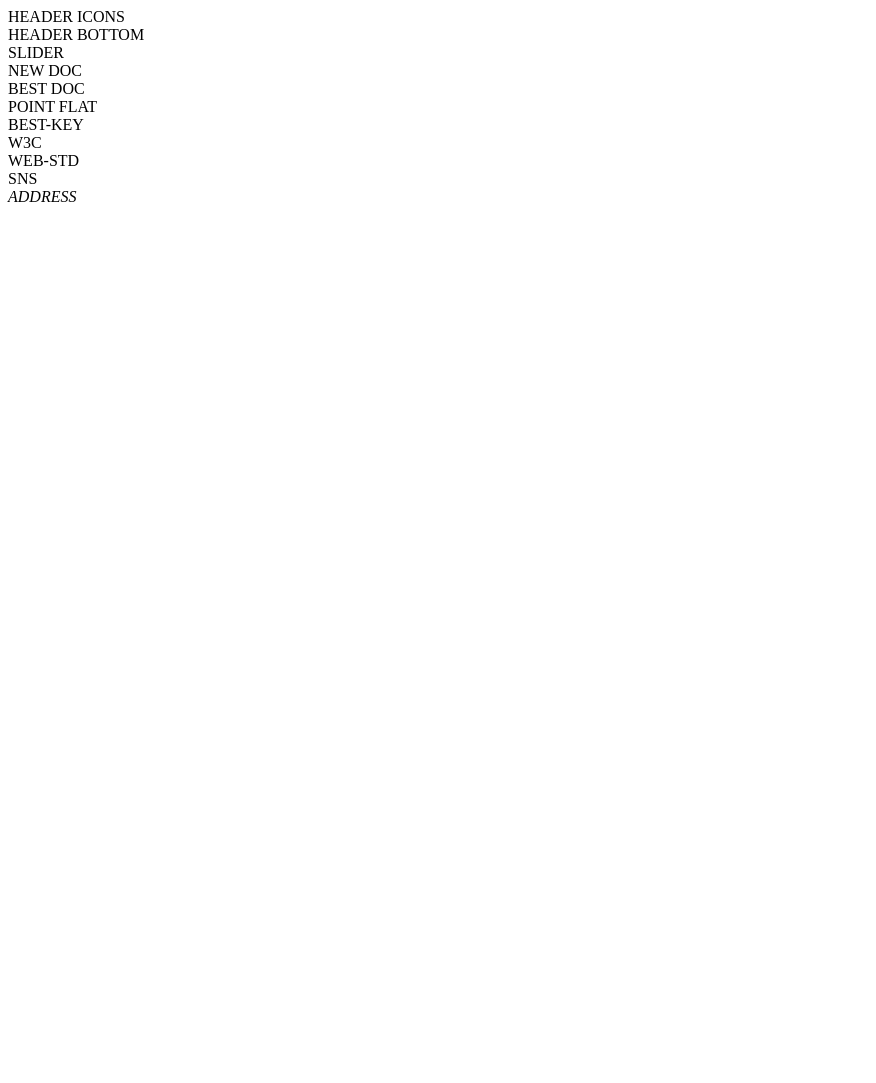
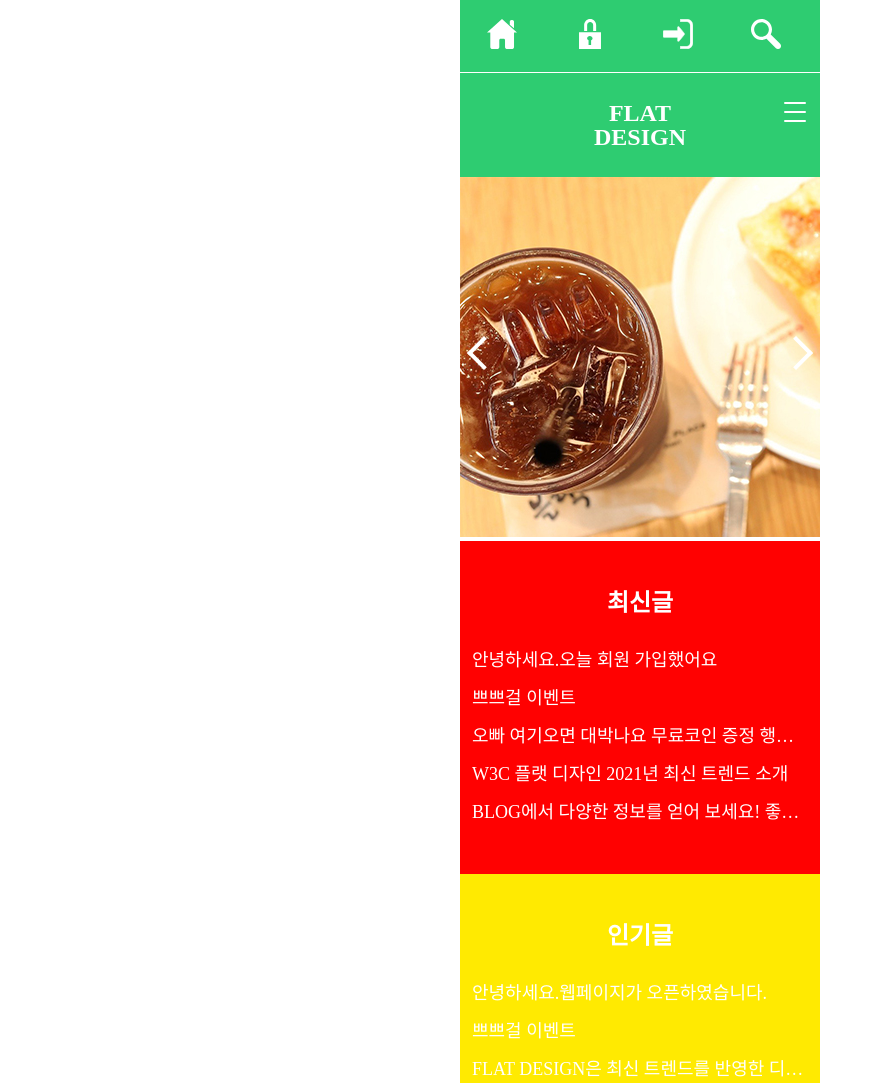
Before and after one commit to lim415/flat-design, a plain HTML site: page m-index.html in a window 1280 px wide. Shown: the top 1083 px of the page, without its empty margins (0-876 px from the left). Before the commit the page ends 800 px from the top, so only its background shows below. Drawn offline with Linux system fonts and the light colour scheme.

Commit message:
Add files via upload

```diff
--- a/m-index.html
+++ b/m-index.html
@@ -1,4 +1,3 @@
-<html>
 <!DOCTYPE html>
 <html lang="ko">
 <head>
@@ -7,49 +6,222 @@
     <meta name="viewport" content="width=device-width, initial-scale=1.0">
     <title>모바일 플랫디자인</title>
     <style>
+        *{
+            margin:0;
+            padding:0;
+        }
+        .wrap{
+            width:360px;
+            margin-left:auto;
+            margin-right:auto;
+        }
+        .header{
+            background-color:#2ecc71;
+        }
+        .header-icons{
+            border-bottom:1px solid #ffffff;
+            padding-top:19px;
+            padding-bottom:19px;
+        }
+        .header-icons>.img-box{
+            display:inline-block;
+            width:30px;
+            margin-left:27px;
+            margin-right:27px;
+        }
+        .header-bottom{
+            padding-top:28px;
+            padding-bottom:28px;
+        }
+        .ci{
+            display:inline-block;
+            width:156px;
+            margin-left:102px;
+        }
+        h1{
+            font-family:'Noto Sans KR';
+            font-weight:700;
+            font-size:24px;
+            line-height:24px;
+            color:#ffffff;
+            text-align:center;
+        }
+        .btn-nav{
+            display:inline-block;
+            width:66px;
+            margin-left:18px;
+        }
+        .line{
+            width:22px;
+            height:2px;
+            margin-left:44px;
+            background-color:#ffffff;
+            border-radius:1px 1px 1px 1px;
+        }
+        .line02{
+            margin-top:7px;
+            margin-bottom:7px;
+        }
+        .line03{
+            margin-bottom:23px;
+        }
+
+        .slider{
+            position:relative;
+        }
+        .l-arrow{
+            position:absolute;
+            left:12px;
+            top:164px;
+            width:20px;
+            height:20px;
+            border-top:4px solid #ffffff;
+            border-left:4px solid #ffffff;
+            transform:rotate(-45deg);
+        }
+        .r-arrow{
+            position:absolute;
+            right:12px;
+            top:164px;
+            width:20px;
+            height:20px;
+            border-top:4px solid #ffffff;
+            border-left:4px solid #ffffff;
+            transform:rotate(135deg);
+        }
+        .contents>div{
+            padding:42px 12px 39px 12px;
+        }
+        .contents>.slider{
+            padding:0;
+        }
+        .new-doc{
+            background-color:#ff0101;
+        }
+        .best-doc{
+            background-color:#ffea01;
+        }
+        .point-flat{
+            background-color:#2836bc;
+        }
+        .best-key{
+            background-color:#ff8a01;
+        }
+        .w3c{
+            background-color:#00f0ff;
+        }
+        .web-std{
+            background-color:#b400ff;
+        }
+        .sns{
+            background-color:#ff7e00;
+        }
+        .new-doc>h2,.best-doc>h2,.best-key>h2{
+            font-family:'Noto Sans KR';
+            font-weight:700;
+            font-size:24px;
+            color:#ffffff;
+            text-align:center;
+            margin-bottom:27px;
+        }
+        .new-doc>ul>li,.best-doc>ul>li,.best-key>ul>li{
+            font-family:'Noto Sans KR';
+            font-weight:500;
+            font-size:18px;
+            color:#ffffff;
+            margin-bottom:12px;
+            list-style:none;
+            white-space:nowrap;
+            overflow:hidden;
+            text-overflow:ellipsis;
+        }
 
     </style>
+
 </head>
 <body>
-        <div id="wrap">
-            <header>
-                <div id="header-icons">
-                    HEADER ICONS
+    <div class="wrap">
+        <header class="header">
+            <div class="header-icons">
+                <div class="img-box box01">
+                    <img src="./images/icon-home.svg" alt="홈으로 이동">
                 </div>
-                <div id="header-bottom">
-                    HEADER BOTTOM
+                <div class="img-box box02">
+                    <img src="./images/icon-secret.svg" alt="보안 설정">
+                </div>
+                <div class="img-box box03">
+                    <img src="./images/icon-login.svg" alt="사용자 로그인">
+                </div>
+                <div class="img-box box04">
+                    <img src="./images/icon-search.svg" alt="검색하기">
+                </div>
+            </div>
+            <div class="header-bottom">
+                <div class="ci">
+                    <h1>
+                        FLAT<br>
+                        DESIGN
+                    </h1>
+                </div>
+                <div class="btn-nav">
+                    <div class="line line01"></div>
+                    <div class="line line02"></div>
+                    <div class="line line03"></div>
+                </div>
             </div>
         </header>
-            <div id="contents">
-                <div id="slider">
-                    SLIDER
+        <div class="contents">
+            <div class="slider">
+                <div class="img-box">
+                    <img src="./images/img-m-slider01.jpg" alt="슬라이더1">
                 </div>
-                <div id="new-doc">
-                    NEW DOC
+                <div class="l-arrow"></div>
+                <div class="r-arrow"></div>
             </div>
-                <div id="best-doc">
-                    BEST DOC
+            <div class="new-doc">
+                <h2>최신글</h2>
+                <ul>
+                    <li>안녕하세요.오늘 회원 가입했어요</li>
+                    <li>쁘쁘걸 이벤트</li>
+                    <li>오빠 여기오면 대박나요 무료코인 증정 행사중</li>
+                    <li>W3C 플랫 디자인 2021년 최신 트렌드 소개</li>
+                    <li>BLOG에서 다양한 정보를 얻어 보세요! 좋은정보가 많아요.</li>
+                </ul>
             </div>
-                <div id="point-flat">
-                    POINT FLAT
+            <div class="best-doc">
+                <h2>인기글</h2>
+                <ul>
+                    <li>안녕하세요.웹페이지가 오픈하였습니다.</li>
+                    <li>쁘쁘걸 이벤트</li>
+                    <li>FLAT DESIGN은 최신 트렌드를 반영한 디자인입니다.</li>
+                    <li>나는 누구일까요?</li>
+                    <li>그러는 너는 누구?</li>
+                </ul>
             </div>
-                <div id="best-key">
-                    BEST-KEY
+            <div class="point-flat">포인트플랫</div>
+            <div class="best-key">
+                <h2>인기검색어</h2>
+                <ul>
+                    <li>쁘쁘걸</li>
+                    <li>코로나</li>
+                    <li>COVID-19</li>
+                    <li>FLAT</li>
+                    <li>DESIGN</li>
+                </ul>
+                <ul>
+                    <li>W3C</li>
+                    <li>HTML</li>
+                    <li>CSS</li>
+                    <li>Java Script</li>
+                    <li>뷰포트</li>
+                </ul>
             </div>
-                <div id="w3c">
-                    W3C
+            <div class="w3c">W3C</div>
+            <div class="web-std">웹표준</div>
+            <div class="sns">SNS</div>
         </div>
-                <div id="web-std">
-                    WEB-STD
-                </div>
-                <div id="sns">
-                    SNS
-                </div>
-            </div>
-            <footer>
-                <address>
-                    ADDRESS
-                </address>
+        <footer class="footer">
+            푸터
         </footer>
     </div>
 </body>
```
Lines whose indentation alone changed are shown as unchanged.
